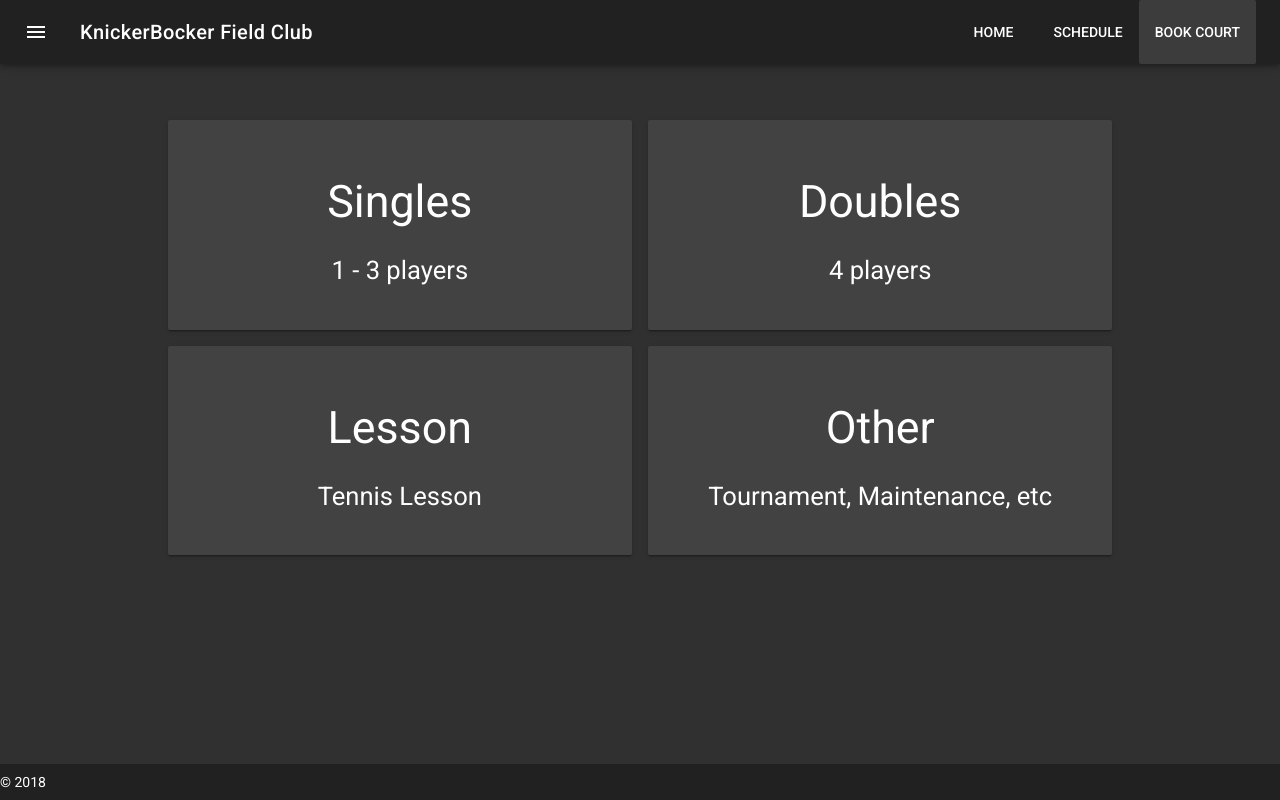
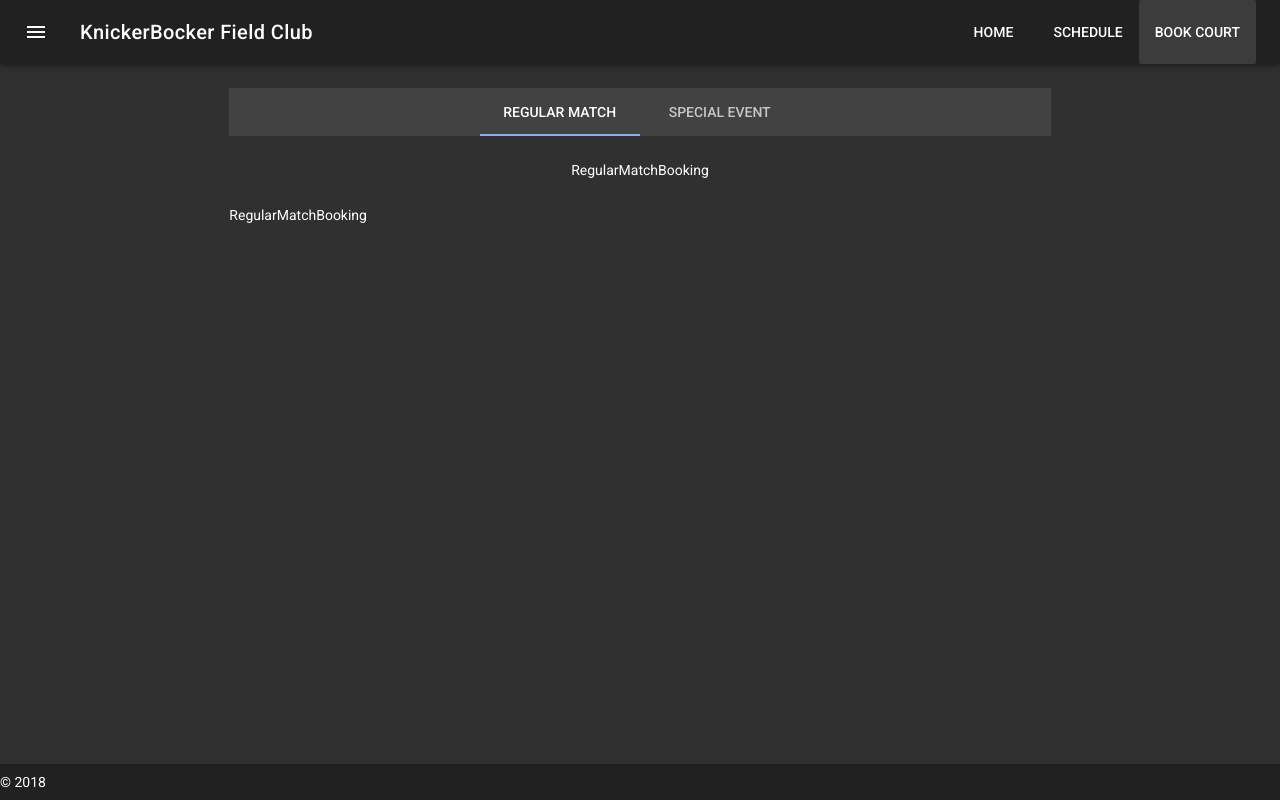
Before and after one commit to dfimiarz/clubhouse-frontend, a Vue app: page /sessions/new in a window 1280 px wide. Built offline with nearby package versions, Linux system fonts and the light colour scheme.

Commit message:
Worked on AddSession Component. Using <component> to show UI elements

```diff
--- a/src/components/AddSession.vue
+++ b/src/components/AddSession.vue
@@ -1,66 +1,67 @@
+
 <template>
-<v-container fluid="" fill-height="">
-    <v-layout row wrap justify-center="" align-content-space-between="">
-      <v-flex xs12>
-        <v-container grid-list-lg fill-height="">
-          <v-layout row="" wrap align-content-space-around="" justify-center="">
-            <v-flex
-              v-for="card in cards"
-              xs12 md6 lg5
-              :key="card.title"
-            >
-                <v-card raised="" to="test" height="">
-                  <v-card-title primary-title>
-                    <v-container fluid="">
-                      <v-layout wrap="">
-                        <v-flex xs12>
-                          <div class="main-title text-xs-center">
-                            {{ card.title }}
-                          </div>
-                        </v-flex>
-                        <v-flex xs12>
-                          <div class="main-text text-xs-center">
-                            {{ card.text }}
-                          </div>
-                        </v-flex>
-                      </v-layout>
-                    </v-container>
-                  </v-card-title>
-                </v-card>
-            </v-flex>
-          </v-layout>
-        </v-container>
-      </v-flex>
-    </v-layout>
-  </v-container>
+<v-container fluid fill-height="" >
+  <v-layout justify-center align-start="" wrap="">
+    <v-flex  sm12 md10 lg8>
+      <v-tabs
+        fixed-tabs=""
+      >
+        <v-tab
+          v-for="tab in tabs"
+          :key="tab.key"
+          @click="currentTab = tab.component"
+        >
+          <div class="header"> {{ tab.name }}</div>
+
+        </v-tab>
+        <v-tab-item
+          v-for="tab in tabs"
+          :key="tab.key"
+        >
+          <component v-bind:is="currentTabComponent"></component>
+        </v-tab-item>
+      </v-tabs>
+      {{ currentTabComponent }}
+    </v-flex>
+  </v-layout>
+</v-container>
 </template>
 
 <script>
+
+import RegularMatchBooking from './RegularMatchBooking'
+import SpecialEventBooking from './SpecialEventBooking'
+
+
 export default {
-  components: {},
-  name: "AddSession",
-  data() {
-    return {
-      message: "Add a session",
-      cards: [
-        { title: 'Singles', text: '1 - 3 players' ,src: './Matches.jpg', flexxs: 12, flexsm: 6 },
-        { title: 'Doubles', text: '4 players', src: './Booking700x325.jpg', flexxs: 12, flexsm: 6 },
-        { title: 'Lesson', text: 'Tennis Lesson',  src: './Manage.jpg', flexxs: 12, flexsm: 6 },
-        { title: 'Other', text: 'Tournament, Maintenance, etc', src: './Manage.jpg', flexxs: 12, flexsm: 6 }
-      ]
-    };
+  components:{
+    RegularMatchBooking,
+    SpecialEventBooking
+  },
+  name: 'Booking',
+  data: function () {
+      return {
+        tabs: [
+          { name: "Regular Match", key: "RM", text: "Regular Match", component: "RegularMatchBooking"},
+          { name: "Special Event", key: "SE", text: "Special Event", component: "SpecialEventBooking"},
+
+        ],
+        currentTab: "RegularMatchBooking"
+
+      }
+  },
+  methods: {
+
+
+  },
+  computed: {
+    currentTabComponent: function() {
+      return this.currentTab
+    }
   }
-};
+}
 </script>
 
 <!-- Add "scoped" attribute to limit CSS to this component only -->
 <style scoped>
-
-.main-title{
-  font-size: 3.5vmax;
-}
-
-.main-text{
-  font-size: 2vmax;
-}
 </style>
--- a/src/components/Home.vue
+++ b/src/components/Home.vue
@@ -1,6 +1,6 @@
 
 <template>
-<v-container fluid fill-height="" >
+<v-container fluid >
   <v-layout justify-center align-content-space-between="" wrap="">
     <v-flex  md12 lg8 x6>
       <v-card raised="" >
@@ -58,9 +58,11 @@
 </template>
 
 <script>
+
+
 export default {
   name: 'Home',
-  data() {
+  data: () => {
     return {
       cards: [
         { title: 'Matches', text: 'View today\'s match schedule' ,src: './Matches.jpg', flexxs: 12, flexsm: 6 },
--- /dev/null
+++ b/src/components/RegularMatchBooking.vue
@@ -0,0 +1,22 @@
+<template>
+<v-container fluid fill-height>
+  <v-layout justify-center align-center>
+    <v-flex shrink>
+      RegularMatchBooking
+    </v-flex>
+  </v-layout>
+</v-container>
+</template>
+
+<script>
+export default {
+  name: "RegularMatchBooking",
+  data: function() {
+    return {}
+  }
+};
+</script>
+
+<!-- Add "scoped" attribute to limit CSS to this component only -->
+<style scoped>
+</style>
--- /dev/null
+++ b/src/components/SpecialEventBooking.vue
@@ -0,0 +1,24 @@
+<template>
+<v-container fluid fill-height>
+  <v-layout justify-center align-center>
+    <v-flex shrink>
+      SpecialEventBooking
+    </v-flex>
+  </v-layout>
+</v-container>
+</template>
+
+<script>
+export default {
+  name: "SpecialEventBooking",
+  data: function() {
+    return {
+
+    }
+  }
+};
+</script>
+
+<!-- Add "scoped" attribute to limit CSS to this component only -->
+<style scoped>
+</style>
```
Also changed, not shown: src/components/AddSession.t.vue (added, +66 -0 lines), 1 other file (tests, documents, lock files or other folders).
